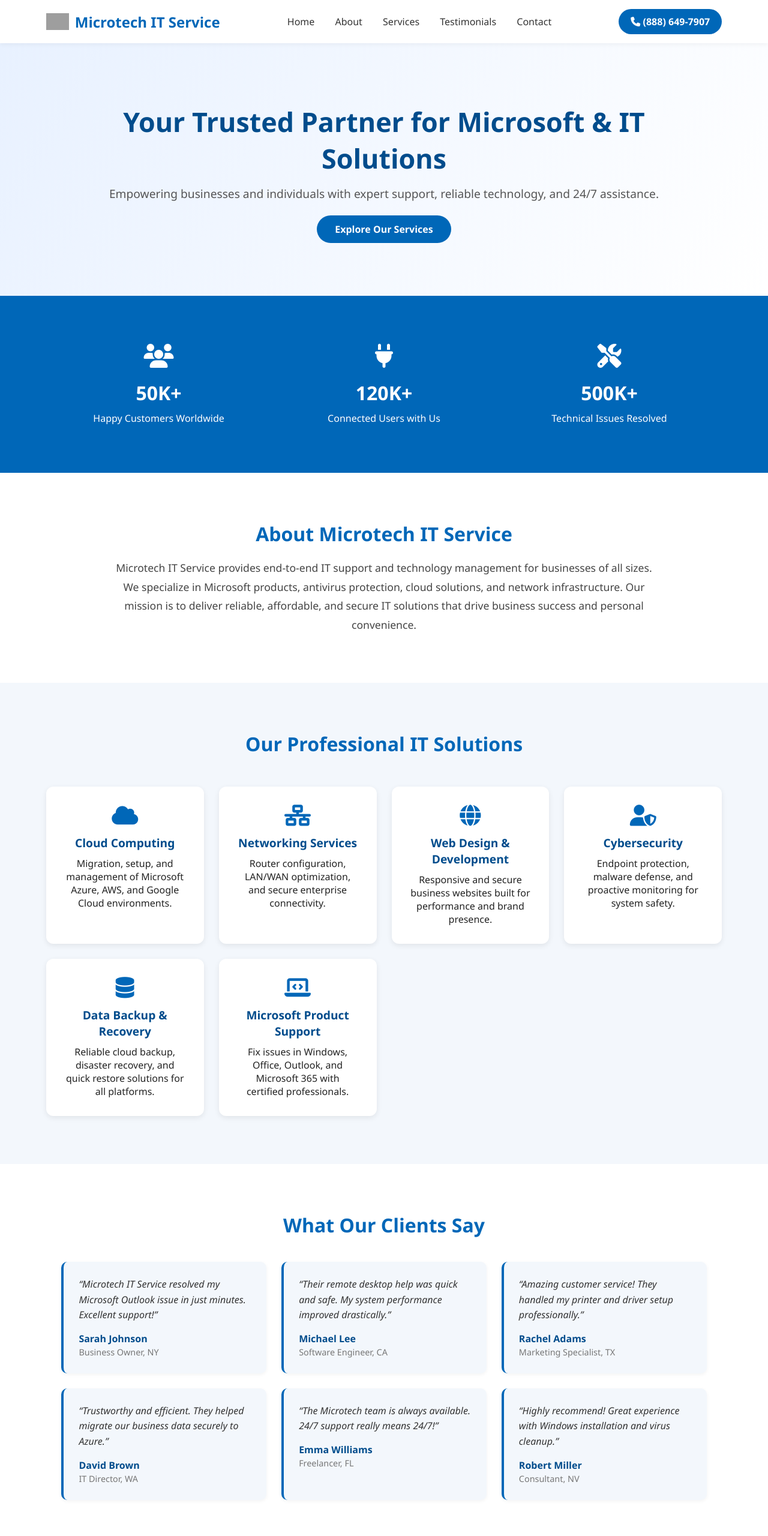
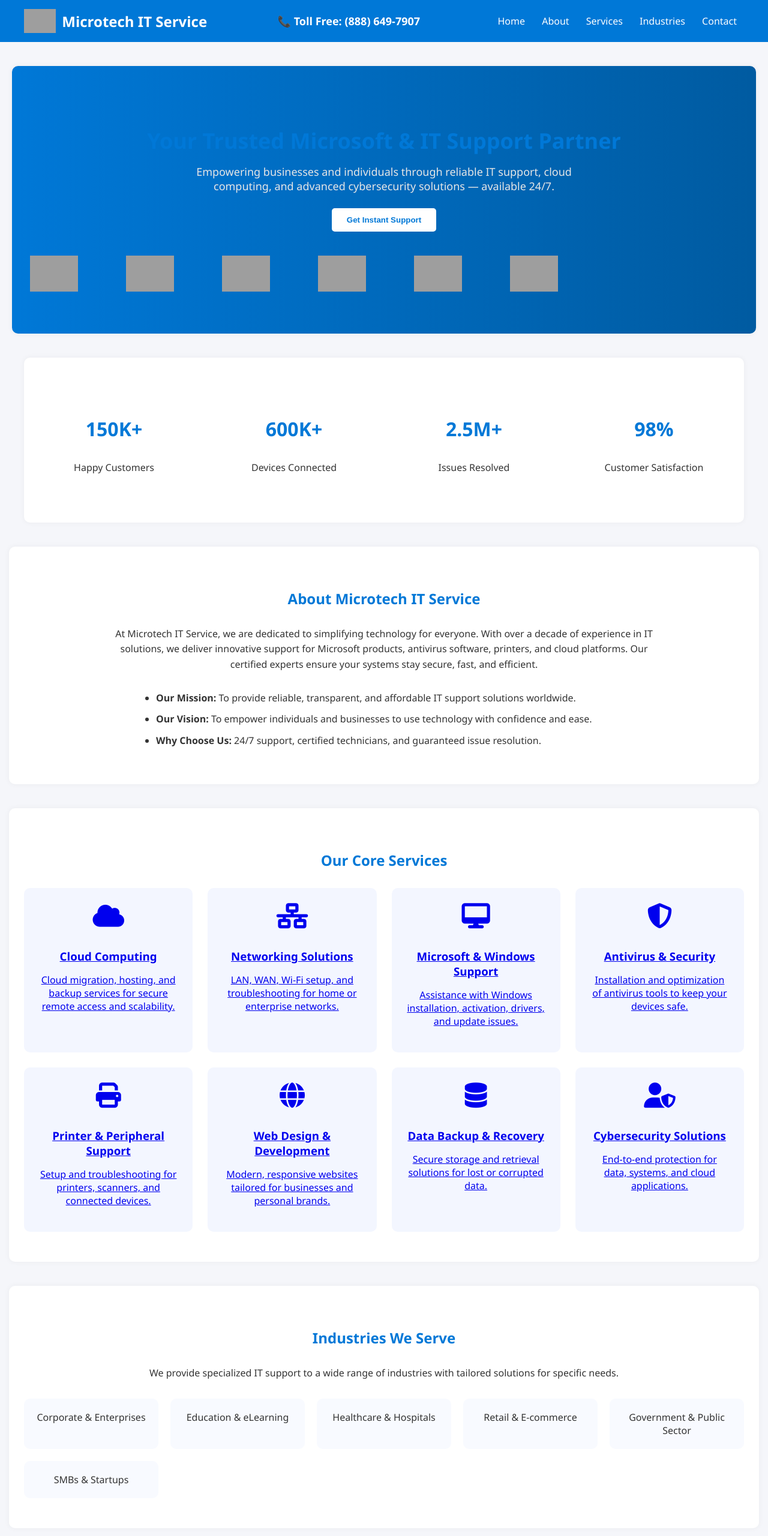
Before and after one commit to Crypmastero/microitservices, a plain HTML site: page index.html in a window 1280 px wide. Shown: the top 2560 px of the page at 60% size. Drawn offline with Linux system fonts and the light colour scheme; grey boxes are pictures that could not be loaded.

Commit message:
Update index.html

```diff
--- a/index.html
+++ b/index.html
@@ -3,374 +3,179 @@
 <head>
   <meta charset="UTF-8" />
   <meta name="viewport" content="width=device-width, initial-scale=1.0" />
-  <title>Microtech IT Service — Trusted Microsoft & IT Support Solutions</title>
-  <meta name="description" content="Microtech IT Service provides certified IT support, Microsoft solutions, cloud management, web design, cybersecurity, and remote tech assistance for individuals and businesses." />
-  <link rel="stylesheet" href="https://cdnjs.cloudflare.com/ajax/libs/font-awesome/6.5.0/css/all.min.css" />
+  <title>Microtech IT Service — Professional Microsoft & IT Support</title>
+  <link rel="stylesheet" href="https://cdnjs.cloudflare.com/ajax/libs/font-awesome/6.4.0/css/all.min.css">
   <style>
-    * { box-sizing: border-box; margin: 0; padding: 0; }
-    body {
-      font-family: "Segoe UI", "Poppins", sans-serif;
-      color: #222;
-      background: #f7f9fc;
-      scroll-behavior: smooth;
-    }
-    header {
-      background: #fff;
-      display: flex;
-      justify-content: space-between;
-      align-items: center;
-      padding: 15px 6%;
-      box-shadow: 0 2px 8px rgba(0,0,0,0.05);
-      position: sticky;
-      top: 0;
-      z-index: 100;
-    }
-    .logo {
-      display: flex;
-      align-items: center;
-      gap: 10px;
-    }
-    .logo img { width: 38px; }
-    .logo h1 {
-      color: #0067b8;
-      font-size: 1.5rem;
-      font-weight: 700;
-    }
-    nav a {
-      color: #333;
-      text-decoration: none;
-      margin: 0 15px;
-      font-weight: 500;
-      transition: 0.3s;
-    }
-    nav a:hover { color: #0067b8; }
-    .tollfree {
-      background: #0067b8;
-      color: #fff;
-      padding: 10px 20px;
-      border-radius: 25px;
-      text-decoration: none;
-      font-weight: 600;
-    }
-    .tollfree:hover { background: #004c8c; }
+    body {font-family: 'Segoe UI', Arial, sans-serif; margin:0; background:#f5f6fa; color:#333;}
+    header {background:#0078d7; color:white; padding:15px 40px; display:flex; justify-content:space-between; align-items:center; flex-wrap:wrap;}
+    header h1 {margin:0; font-size:24px; display:flex; align-items:center;}
+    header img {height:40px; margin-right:10px;}
+    .tollfree {font-weight:bold; font-size:18px;}
+    nav a {color:white; text-decoration:none; margin:0 12px; font-weight:500;}
+    nav a:hover {text-decoration:underline;}
 
-    /* Hero Section */
-    .hero {
-      background: linear-gradient(120deg, #e8f1ff, #ffffff);
-      padding: 100px 8%;
-      text-align: center;
-    }
-    .hero h2 {
-      color: #004c8c;
-      font-size: 2.8rem;
-      margin-bottom: 15px;
-      font-weight: 700;
-    }
-    .hero p {
-      font-size: 1.2rem;
-      color: #555;
-      margin-bottom: 35px;
-    }
-    .hero a {
-      background: #0067b8;
-      color: #fff;
-      padding: 12px 30px;
-      border-radius: 30px;
-      text-decoration: none;
-      font-weight: 600;
-      transition: 0.3s;
-    }
-    .hero a:hover { background: #004c8c; }
+    .hero {background:linear-gradient(to right,#0078d7,#005ba1); color:white; text-align:center; padding:70px 20px;}
+    .hero h2 {font-size:36px; margin-bottom:15px;}
+    .hero p {font-size:18px; color:#e6e6e6; max-width:700px; margin:auto;}
+    .hero button {background:white; color:#0078d7; border:none; padding:12px 25px; border-radius:5px; margin-top:25px; font-weight:bold; cursor:pointer;}
+    .hero button:hover {background:#eaf3ff;}
 
-    /* Stats Section */
-    .stats {
-      display: flex;
-      justify-content: center;
-      flex-wrap: wrap;
-      background: #0067b8;
-      color: #fff;
-      text-align: center;
-      padding: 60px 6%;
-    }
-    .stat {
-      flex: 1 1 250px;
-      margin: 20px;
-    }
-    .stat i {
-      font-size: 2.5rem;
-      margin-bottom: 10px;
-    }
-    .stat h4 {
-      font-size: 2rem;
-      margin: 10px 0;
-    }
+    .brand-slider {display:flex; overflow:hidden; animation:slide 20s linear infinite; justify-content:center; align-items:center; margin-top:40px;}
+    .brand-slider img {height:60px; margin:0 40px; filter:grayscale(100%);}
+    @keyframes slide {0%{transform:translateX(0);}100%{transform:translateX(-50%);}}
 
-    /* About Section */
-    .about {
-      padding: 80px 8%;
-      background: #fff;
-      text-align: center;
-    }
-    .about h3 {
-      color: #0067b8;
-      font-size: 2rem;
-      margin-bottom: 20px;
-    }
-    .about p {
-      color: #444;
-      max-width: 900px;
-      margin: auto;
-      line-height: 1.8;
-      font-size: 1.1rem;
-    }
+    .stats {display:flex; flex-wrap:wrap; justify-content:center; background:#fff; padding:50px 0;}
+    .stat-box {flex:1 1 220px; text-align:center; margin:15px;}
+    .stat-box h3 {font-size:32px; color:#0078d7;}
+    .stat-box p {font-weight:500;}
 
-    /* Services Section */
-    .services {
-      padding: 80px 6%;
-      background: #f3f7fc;
-    }
-    .services h3 {
-      text-align: center;
-      font-size: 2rem;
-      color: #0067b8;
-      margin-bottom: 50px;
-    }
-    .service-grid {
-      display: grid;
-      grid-template-columns: repeat(auto-fit, minmax(260px, 1fr));
-      gap: 25px;
-    }
-    .service-card {
-      background: #fff;
-      border-radius: 12px;
-      box-shadow: 0 3px 10px rgba(0,0,0,0.08);
-      padding: 30px;
-      text-align: center;
-      transition: 0.3s ease;
-    }
-    .service-card:hover {
-      transform: translateY(-6px);
-      box-shadow: 0 8px 18px rgba(0,0,0,0.1);
-    }
-    .service-card i {
-      font-size: 2.2rem;
-      color: #0067b8;
-      margin-bottom: 15px;
-    }
-    .service-card h4 {
-      color: #004c8c;
-      margin-bottom: 10px;
-      font-size: 1.2rem;
-      font-weight: 600;
-    }
+    section {max-width:1200px; margin:40px auto; background:white; padding:50px 25px; border-radius:10px; box-shadow:0 0 10px rgba(0,0,0,0.05);}
+    h2 {text-align:center; color:#0078d7; margin-bottom:30px;}
 
-    /* Testimonials Section */
-    .testimonials {
-      background: #fff;
-      padding: 80px 8%;
-    }
-    .testimonials h3 {
-      text-align: center;
-      color: #0067b8;
-      font-size: 2rem;
-      margin-bottom: 40px;
-    }
-    .testimonial-grid {
-      display: grid;
-      grid-template-columns: repeat(auto-fit, minmax(280px, 1fr));
-      gap: 25px;
-    }
-    .testimonial {
-      background: #f3f7fc;
-      border-left: 4px solid #0067b8;
-      padding: 25px;
-      border-radius: 10px;
-      box-shadow: 0 2px 6px rgba(0,0,0,0.05);
-    }
-    .testimonial p {
-      color: #333;
-      font-style: italic;
-      margin-bottom: 15px;
-      line-height: 1.6;
-    }
-    .testimonial h4 {
-      color: #004c8c;
-      font-weight: 600;
-    }
-    .testimonial span {
-      color: #777;
-      font-size: 0.9rem;
-    }
+    .about p, .industries p {text-align:center; max-width:900px; margin:10px auto 30px auto; line-height:1.6;}
+    .about ul {max-width:800px; margin:auto; line-height:1.6;}
+    .about li {margin:10px 0;}
 
-    /* Contact Section */
-    .contact {
-      padding: 80px 8%;
-      background: #fff;
-      text-align: center;
-    }
-    .contact h3 {
-      color: #0067b8;
-      font-size: 2rem;
-      margin-bottom: 20px;
-    }
+    .service-grid {display:grid; grid-template-columns:repeat(auto-fit,minmax(260px,1fr)); gap:25px;}
+    .service {background:#f3f6ff; border-radius:10px; padding:25px; text-align:center; transition:0.3s;}
+    .service:hover {background:#0078d7; color:white; transform:translateY(-6px);}
+    .service i {font-size:42px; margin-bottom:15px;}
+    .service h3 {margin-bottom:10px;}
 
-    /* Footer */
-    footer {
-      background: #004c8c;
-      color: #fff;
-      text-align: center;
-      padding: 40px 5% 25px;
-    }
-    footer a {
-      color: #fff;
-      text-decoration: underline;
-      margin: 0 10px;
-    }
-    footer p {
-      font-size: 0.9rem;
-      opacity: 0.9;
-      margin-top: 10px;
-      line-height: 1.6;
-    }
+    .industries-grid {display:grid; grid-template-columns:repeat(auto-fit,minmax(220px,1fr)); gap:20px; text-align:center;}
+    .industries-grid div {background:#f8faff; border-radius:10px; padding:20px; font-weight:500; transition:.3s;}
+    .industries-grid div:hover {background:#0078d7; color:white;}
 
-    @media (max-width: 768px) {
-      .hero h2 { font-size: 2rem; }
-      .about h3, .services h3, .contact h3 { font-size: 1.6rem; }
-    }
+    .faq-item {margin-bottom:15px; border-bottom:1px solid #ddd; padding-bottom:10px;}
+    .faq-item summary {font-weight:bold; cursor:pointer; color:#0078d7;}
+    .faq-item p {margin:10px 0 0 0; color:#555;}
+
+    .testimonials-grid {display:grid; grid-template-columns:repeat(auto-fit,minmax(250px,1fr)); gap:20px; margin-top:30px;}
+    .testimonial {background:#f9f9f9; border-radius:10px; padding:20px; text-align:center; box-shadow:0 0 5px rgba(0,0,0,0.05);}
+    .testimonial p {font-style:italic; color:#555;}
+    .testimonial h4 {margin-top:10px; color:#0078d7;}
+
+    .contact form {display:flex; flex-direction:column; max-width:500px; margin:auto;}
+    .contact input, .contact textarea {margin:8px 0; padding:12px; border-radius:5px; border:1px solid #ccc;}
+    .contact button {background:#0078d7; color:white; border:none; padding:12px; border-radius:5px; font-weight:bold; cursor:pointer;}
+    .contact button:hover {background:#005ba1;}
+
+    footer {background:#0d1b2a; color:white; text-align:center; padding:30px 20px;}
+    footer a {color:#aad4ff; margin:0 10px; text-decoration:none;}
+    footer a:hover {text-decoration:underline;}
+    footer .disclaimer {margin-top:20px; font-size:13px; color:#ccc;}
   </style>
 </head>
 <body>
 
 <header>
-  <div class="logo">
-    <img src="https://upload.wikimedia.org/wikipedia/commons/4/44/Microsoft_logo.svg" alt="Logo" />
-    <h1>Microtech IT Service</h1>
-  </div>
+  <h1><img src="https://upload.wikimedia.org/wikipedia/commons/5/5f/Microsoft_logo.svg" alt="Logo"> Microtech IT Service</h1>
+  <div class="tollfree">📞 Toll Free: (888) 649-7907</div>
   <nav>
-    <a href="#home">Home</a>
-    <a href="#about">About</a>
-    <a href="#services">Services</a>
-    <a href="#testimonials">Testimonials</a>
-    <a href="#contact">Contact</a>
+    <a href="#">Home</a>
+    <a href="#">About</a>
+    <a href="#">Services</a>
+    <a href="#">Industries</a>
+    <a href="#">Contact</a>
   </nav>
-  <a href="tel:+18886497907" class="tollfree"><i class="fa-solid fa-phone"></i> (888) 649-7907</a>
 </header>
 
-<section class="hero" id="home">
-  <h2>Your Trusted Partner for Microsoft & IT Solutions</h2>
-  <p>Empowering businesses and individuals with expert support, reliable technology, and 24/7 assistance.</p>
-  <a href="#services">Explore Our Services</a>
+<section class="hero">
+  <h2>Your Trusted Microsoft & IT Support Partner</h2>
+  <p>Empowering businesses and individuals through reliable IT support, cloud computing, and advanced cybersecurity solutions — available 24/7.</p>
+  <button>Get Instant Support</button>
+
+  <div class="brand-slider">
+    <img src="https://upload.wikimedia.org/wikipedia/commons/5/5f/Microsoft_logo.svg">
+    <img src="https://upload.wikimedia.org/wikipedia/commons/3/3a/HP_logo_2012.svg">
+    <img src="https://upload.wikimedia.org/wikipedia/commons/d/d3/Dell_logo_2016.svg">
+    <img src="https://upload.wikimedia.org/wikipedia/commons/7/70/Canon_logo_vector.svg">
+    <img src="https://upload.wikimedia.org/wikipedia/commons/0/0c/Norton_logo_2021.svg">
+    <img src="https://upload.wikimedia.org/wikipedia/commons/f/fa/Adobe_Corporate_logo.svg">
+  </div>
 </section>
 
 <section class="stats">
-  <div class="stat">
-    <i class="fa-solid fa-users"></i>
-    <h4>50K+</h4>
-    <p>Happy Customers Worldwide</p>
-  </div>
-  <div class="stat">
-    <i class="fa-solid fa-plug"></i>
-    <h4>120K+</h4>
-    <p>Connected Users with Us</p>
-  </div>
-  <div class="stat">
-    <i class="fa-solid fa-screwdriver-wrench"></i>
-    <h4>500K+</h4>
-    <p>Technical Issues Resolved</p>
+  <div class="stat-box"><h3>150K+</h3><p>Happy Customers</p></div>
+  <div class="stat-box"><h3>600K+</h3><p>Devices Connected</p></div>
+  <div class="stat-box"><h3>2.5M+</h3><p>Issues Resolved</p></div>
+  <div class="stat-box"><h3>98%</h3><p>Customer Satisfaction</p></div>
+</section>
+
+<section class="about">
+  <h2>About Microtech IT Service</h2>
+  <p>At Microtech IT Service, we are dedicated to simplifying technology for everyone. With over a decade of experience in IT solutions, we deliver innovative support for Microsoft products, antivirus software, printers, and cloud platforms. Our certified experts ensure your systems stay secure, fast, and efficient.</p>
+  <ul>
+    <li><b>Our Mission:</b> To provide reliable, transparent, and affordable IT support solutions worldwide.</li>
+    <li><b>Our Vision:</b> To empower individuals and businesses to use technology with confidence and ease.</li>
+    <li><b>Why Choose Us:</b> 24/7 support, certified technicians, and guaranteed issue resolution.</li>
+  </ul>
+</section>
+
+<section class="services">
+  <h2>Our Core Services</h2>
+  <div class="service-grid">
+    <a class="service" href="#"><i class="fa-solid fa-cloud"></i><h3>Cloud Computing</h3><p>Cloud migration, hosting, and backup services for secure remote access and scalability.</p></a>
+    <a class="service" href="#"><i class="fa-solid fa-network-wired"></i><h3>Networking Solutions</h3><p>LAN, WAN, Wi-Fi setup, and troubleshooting for home or enterprise networks.</p></a>
+    <a class="service" href="#"><i class="fa-solid fa-desktop"></i><h3>Microsoft & Windows Support</h3><p>Assistance with Windows installation, activation, drivers, and update issues.</p></a>
+    <a class="service" href="#"><i class="fa-solid fa-shield-halved"></i><h3>Antivirus & Security</h3><p>Installation and optimization of antivirus tools to keep your devices safe.</p></a>
+    <a class="service" href="#"><i class="fa-solid fa-print"></i><h3>Printer & Peripheral Support</h3><p>Setup and troubleshooting for printers, scanners, and connected devices.</p></a>
+    <a class="service" href="#"><i class="fa-solid fa-globe"></i><h3>Web Design & Development</h3><p>Modern, responsive websites tailored for businesses and personal brands.</p></a>
+    <a class="service" href="#"><i class="fa-solid fa-database"></i><h3>Data Backup & Recovery</h3><p>Secure storage and retrieval solutions for lost or corrupted data.</p></a>
+    <a class="service" href="#"><i class="fa-solid fa-user-shield"></i><h3>Cybersecurity Solutions</h3><p>End-to-end protection for data, systems, and cloud applications.</p></a>
   </div>
 </section>
 
-<section class="about" id="about">
-  <h3>About Microtech IT Service</h3>
-  <p>Microtech IT Service provides end-to-end IT support and technology management for businesses of all sizes. We specialize in Microsoft products, antivirus protection, cloud solutions, and network infrastructure. Our mission is to deliver reliable, affordable, and secure IT solutions that drive business success and personal convenience.</p>
-</section>
-
-<section class="services" id="services">
-  <h3>Our Professional IT Solutions</h3>
-  <div class="service-grid">
-    <div class="service-card">
-      <i class="fa-solid fa-cloud"></i>
-      <h4>Cloud Computing</h4>
-      <p>Migration, setup, and management of Microsoft Azure, AWS, and Google Cloud environments.</p>
-    </div>
-    <div class="service-card">
-      <i class="fa-solid fa-network-wired"></i>
-      <h4>Networking Services</h4>
-      <p>Router configuration, LAN/WAN optimization, and secure enterprise connectivity.</p>
-    </div>
-    <div class="service-card">
-      <i class="fa-solid fa-globe"></i>
-      <h4>Web Design & Development</h4>
-      <p>Responsive and secure business websites built for performance and brand presence.</p>
-    </div>
-    <div class="service-card">
-      <i class="fa-solid fa-user-shield"></i>
-      <h4>Cybersecurity</h4>
-      <p>Endpoint protection, malware defense, and proactive monitoring for system safety.</p>
-    </div>
-    <div class="service-card">
-      <i class="fa-solid fa-database"></i>
-      <h4>Data Backup & Recovery</h4>
-      <p>Reliable cloud backup, disaster recovery, and quick restore solutions for all platforms.</p>
-    </div>
-    <div class="service-card">
-      <i class="fa-solid fa-laptop-code"></i>
-      <h4>Microsoft Product Support</h4>
-      <p>Fix issues in Windows, Office, Outlook, and Microsoft 365 with certified professionals.</p>
-    </div>
+<section class="industries">
+  <h2>Industries We Serve</h2>
+  <p>We provide specialized IT support to a wide range of industries with tailored solutions for specific needs.</p>
+  <div class="industries-grid">
+    <div>Corporate & Enterprises</div>
+    <div>Education & eLearning</div>
+    <div>Healthcare & Hospitals</div>
+    <div>Retail & E-commerce</div>
+    <div>Government & Public Sector</div>
+    <div>SMBs & Startups</div>
   </div>
 </section>
 
-<section class="testimonials" id="testimonials">
-  <h3>What Our Clients Say</h3>
-  <div class="testimonial-grid">
-    <div class="testimonial">
-      <p>“Microtech IT Service resolved my Microsoft Outlook issue in just minutes. Excellent support!”</p>
-      <h4>Sarah Johnson</h4>
-      <span>Business Owner, NY</span>
-    </div>
-    <div class="testimonial">
-      <p>“Their remote desktop help was quick and safe. My system performance improved drastically.”</p>
-      <h4>Michael Lee</h4>
-      <span>Software Engineer, CA</span>
-    </div>
-    <div class="testimonial">
-      <p>“Amazing customer service! They handled my printer and driver setup professionally.”</p>
-      <h4>Rachel Adams</h4>
-      <span>Marketing Specialist, TX</span>
-    </div>
-    <div class="testimonial">
-      <p>“Trustworthy and efficient. They helped migrate our business data securely to Azure.”</p>
-      <h4>David Brown</h4>
-      <span>IT Director, WA</span>
-    </div>
-    <div class="testimonial">
-      <p>“The Microtech team is always available. 24/7 support really means 24/7!”</p>
-      <h4>Emma Williams</h4>
-      <span>Freelancer, FL</span>
-    </div>
-    <div class="testimonial">
-      <p>“Highly recommend! Great experience with Windows installation and virus cleanup.”</p>
-      <h4>Robert Miller</h4>
-      <span>Consultant, NV</span>
-    </div>
+<section class="faq">
+  <h2>Frequently Asked Questions</h2>
+  <div class="faq-item"><summary>How can I reach Microtech IT Service?</summary><p>Call us toll-free at (888) 649-7907 or use the contact form below. We’re available 24/7.</p></div>
+  <div class="faq-item"><summary>Do you provide onsite and remote support?</summary><p>Yes, we offer both remote assistance and on-site technician visits depending on the issue.</p></div>
+  <div class="faq-item"><summary>Are your experts certified?</summary><p>All our technicians are industry-certified professionals trained in Microsoft and networking technologies.</p></div>
+  <div class="faq-item"><summary>Is my data safe during remote sessions?</summary><p>Absolutely. We use encrypted, secure connections to ensure complete data privacy and integrity.</p></div>
+</section>
+
+<section class="testimonials">
+  <h2>Client Testimonials</h2>
+  <div class="testimonials-grid">
+    <div class="testimonial"><p>“Microtech fixed my Windows activation problem in 10 minutes. Brilliant service!”</p><h4>- Linda W.</h4></div>
+    <div class="testimonial"><p>“Professional, polite, and quick to respond. My printer works perfectly now.”</p><h4>- George K.</h4></div>
+    <div class="testimonial"><p>“Best IT service for small businesses. They handle our entire network flawlessly.”</p><h4>- TechCore LLC</h4></div>
+    <div class="testimonial"><p>“Recovered my corrupted data securely. Worth every penny.”</p><h4>- Kevin J.</h4></div>
+    <div class="testimonial"><p>“Microtech is our go-to for Microsoft 365 issues. Highly reliable.”</p><h4>- GlobalSoft Inc.</h4></div>
+    <div class="testimonial"><p>“Great experience — the technician was patient and knowledgeable.”</p><h4>- Rachel F.</h4></div>
   </div>
 </section>
 
-<section class="contact" id="contact">
-  <h3>Get in Touch</h3>
-  <p>Need IT assistance or want to discuss enterprise support plans? Connect with our experts now.</p>
-  <a href="tel:+18886497907"><i class="fa-solid fa-phone"></i> Call (888) 649-7907</a>
+<section class="contact">
+  <h2>Contact Us</h2>
+  <p style="text-align:center;">Need technical assistance? Our certified experts are ready to help 24/7.</p>
+  <form>
+    <input type="text" placeholder="Your Name" required>
+    <input type="email" placeholder="Your Email" required>
+    <input type="text" placeholder="Subject" required>
+    <textarea placeholder="Describe your issue" rows="4" required></textarea>
+    <button type="submit">Submit Request</button>
+  </form>
 </section>
 
 <footer>
-  <div>
-    <a href="privacy.html">Privacy Policy</a> |
-    <a href="terms.html">Terms & Conditions</a> |
-    <a href="disclaimer.html">Disclaimer</a> |
-    <a href="#home">Home</a>
+  <p><a href="#">Privacy Policy</a> | <a href="#">Terms & Conditions</a> | <a href="#">Disclaimer</a></p>
+  <div class="disclaimer">
+    Disclaimer: Microtech IT Service is an independent IT support provider and is not affiliated with Microsoft, HP, Dell, or any other third-party brands. All trademarks, logos, and brand names are the property of their respective owners.
   </div>
-  <p><strong>Disclaimer:</strong> Microtech IT Service is an independent IT support company. We are not affiliated with Microsoft, HP, Dell, or any other brand mentioned on this site. Product names and trademarks are the property of their respective owners. Services provided are for general IT assistance purposes only.</p>
   <p>© 2025 Microtech IT Service. All Rights Reserved.</p>
 </footer>
 
```
